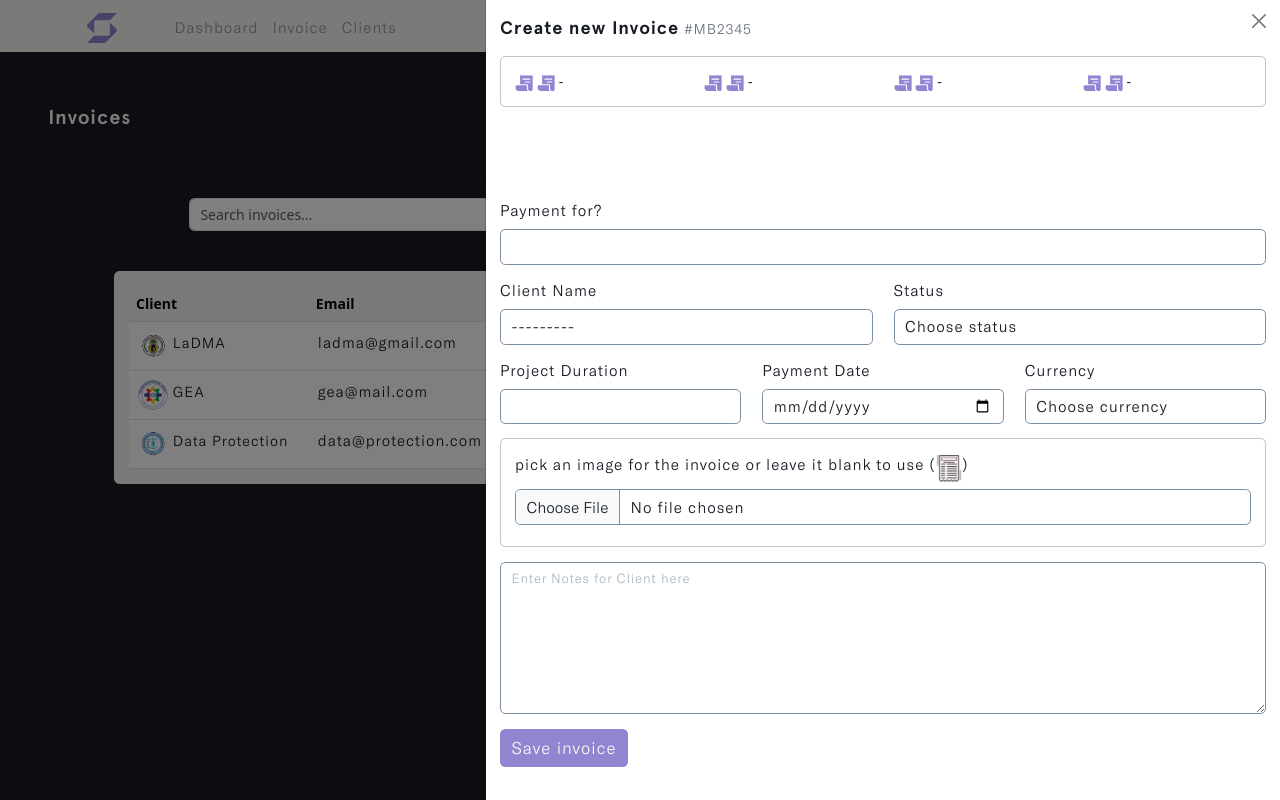
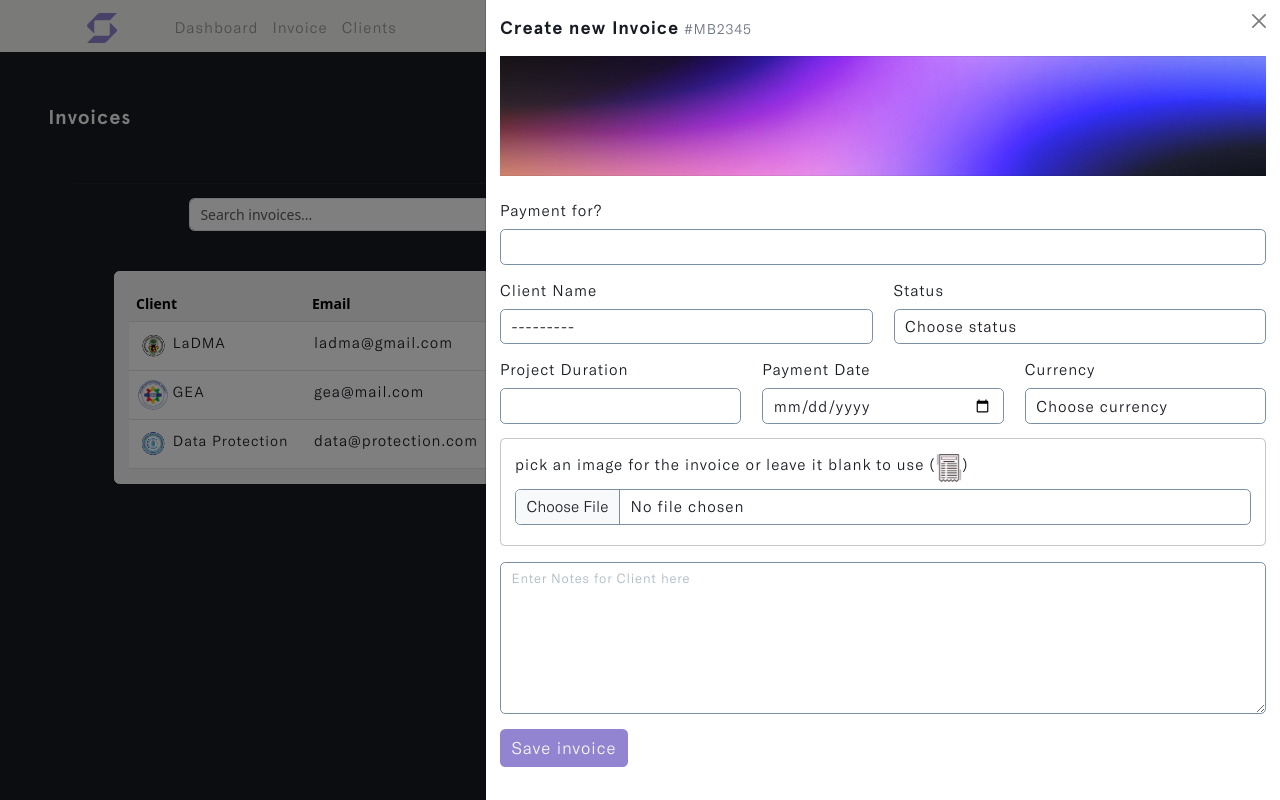
Before and after one commit to DavidDanso/swift-bill-invoice, a Django app: page /invoice in a window 1280 px wide, after a click on "Create Invoice +". Run offline with Django 4.2, Linux system fonts and the light colour scheme; a user stored in the database is signed in; data comes from the database, SQL or seed files in the repository; both versions use the stored data as it was after the commit; some libraries are stand-ins or nearby versions.

Commit message:
added overdue status

```diff
--- a/invoice/templates/invoice/add-invoice-modal.html
+++ b/invoice/templates/invoice/add-invoice-modal.html
@@ -24,35 +24,15 @@
     <!-- end offcanvas-header -->
     <div class="offcanvas-body">
       <!--  -->
-      <div class="card" id="ion--icons-card">
-        <div class="card-body">
-          <div class="row">
-            <div class="col-3 col-md-3">
-              <ion-icon name="receipt"></ion-icon>
-              <ion-icon name="receipt"></ion-icon> -
-            </div>
-            <!-- end col -->
-            <div class="col-3 col-md-3">
-              <ion-icon name="receipt"></ion-icon>
-              <ion-icon name="receipt"></ion-icon> -
-            </div>
-            <!-- end col -->
-            <div class="col-3 col-md-3">
-              <ion-icon name="receipt"></ion-icon>
-              <ion-icon name="receipt"></ion-icon> -
-            </div>
-            <!-- end col -->
-            <div class="col-3 col-md-3">
-              <ion-icon name="receipt"></ion-icon>
-              <ion-icon name="receipt"></ion-icon> -
-            </div>
-            <!-- end col -->
-          </div>
-          <!-- end row -->
-        </div>
-        <!-- end card-body -->
+      <div id="banner--offcanvas">
+        <img
+          id="invoice-banner"
+          src="{% static 'images/banner.jpeg' %}"
+          class="img-fuild"
+          alt="invoice-banner"
+        />
       </div>
-      <!-- end ion--icons-card -->
+      <!-- end banner--offcanvas -->
 
       <!--  -->
 
--- a/invoice/templates/invoice/desktop-table.html
+++ b/invoice/templates/invoice/desktop-table.html
@@ -59,6 +59,12 @@
 
                 <td>{{invoice.project_name | truncatechars:17}}</td>
 
+                {% if invoice.due <= 3 and invoice.invoice_status != 'Paid' %}
+                <td id="due_date">
+                  <span class="badge">overdue close</span>
+                </td>
+                {% else %}
+                <!--  -->
                 {% if invoice.invoice_status == 'Pending' %}
                 <td id="unpaid_status">
                   <span class="badge">
@@ -84,6 +90,8 @@
                     />
                   </span>
                 </td>
+                {% endif %}
+                <!--  -->
                 {% endif %}
                 <td>
                   <a href="{% url 'invoice-details' invoice.id %}">
--- a/invoice/templates/invoice/invoice.html
+++ b/invoice/templates/invoice/invoice.html
@@ -59,6 +59,9 @@
     <!-- end nav -->
 
     <main>
+      <!-- Show django messages -->
+      {% include 'toast.html' %}
+      <!--  end django message -->
       <!--=========================================== smooth-scroll-effect ===============================-->
       <div data-scroll class="page page--layout-2" id="main">
         <div class="content content--full content--alternate"></div>
--- a/invoice/templates/invoice/mobile-table.html
+++ b/invoice/templates/invoice/mobile-table.html
@@ -21,6 +21,11 @@
             <h5>
               {{invoice.client_name.email | truncatechars:25}}
               <!--  -->
+              {% if invoice.days_until_due <= 3 %}
+              <span class="badge" id="due_date"> overdue close </span>
+              <!--  -->
+              {% else %}
+              <!--  -->
               {% if invoice.invoice_status == 'Pending' %}
               <span class="badge" id="unpaid_status">
                 {{invoice.invoice_status}}
@@ -41,6 +46,8 @@
                   alt="clock-img"
                 />
               </span>
+              <!--  -->
+              {% endif %}
               <!--  -->
               {% endif %}
             </h5>
--- a/invoice/views.py
+++ b/invoice/views.py
@@ -8,6 +8,7 @@
 from django.db.models import Sum
 from .utils import paginateInvoice
 from django.db.models import Sum
+from datetime import datetime
 
 
 
@@ -122,6 +123,10 @@
 
     custom_range, invoices = paginateInvoice(request, 5, invoices)
 
+    # Calculate days until due for each invoice
+    for invoice in invoices:
+        invoice.due = (invoice.payment_date - datetime.now().date()).days
+
     # Filter clients based on the current user
     form = InvoiceCreationForm(request.user, request.POST, request.FILES if request.method == "POST" else None)
 
@@ -130,6 +135,7 @@
             invoice = form.save(commit=False)
             invoice.account_owner = profile
             invoice.save()
+            messages.success(request, 'Invoice created! Click [view invoice] to add items and calculate amount.📝')
             return redirect('invoice')
         else:
             messages.error(request, 'Invalid form: Please check and resubmit')
--- a/static/css/invoice.css
+++ b/static/css/invoice.css
@@ -252,6 +252,11 @@
   border-radius: 15px;
   color: #1a5d1ac8;
 }
+#due_date .badge {
+  background: #dc8686a2;
+  border-radius: 15px;
+  color: #d24545e5;
+}
 .desktop-table-intro span {
   font-size: 1.7vh;
   font-family: var(--text-font);
@@ -318,6 +323,13 @@
   margin-top: 3%;
   margin-bottom: 5%;
 }
+#invoice--container #due_date {
+  background: #dc8686a2;
+  border-radius: 15px;
+  color: #d24545e5;
+  margin-top: 3%;
+  margin-bottom: 5%;
+}
 .mobile-table-intro span {
   font-size: 1.9vh;
   font-family: var(--text-font);
@@ -352,10 +364,10 @@
 #create-invoice-offcanvas .offcanvas .card {
   border: 1px solid #6b728067;
 }
-#create-invoice-offcanvas .offcanvas ion-icon {
-  font-size: 1.4rem;
-  color: #9384d1;
-  vertical-align: middle;
+#invoice-banner {
+  width: 100%;
+  height: 15%;
+  margin-bottom: 5%;
 }
 #create-invoice-offcanvas .offcanvas h5 {
   font-size: 1.5rem;
@@ -690,8 +702,10 @@
   #create-invoice-offcanvas .offcanvas {
     width: 795px;
   }
-  #create-invoice-offcanvas .offcanvas ion-icon {
-    font-size: 1.3rem;
+  #invoice-banner {
+    width: 100%;
+    height: 15vh;
+    margin-bottom: 3%;
   }
   #create-invoice-offcanvas .offcanvas h5 {
     font-size: 1.3rem;
```
Also changed, not shown: db.sqlite3, static/images/alert-outline.svg (added), static/images/alert.svg (added), static/images/invoice_image/olive-600px_RSVPzhv.png (added).
